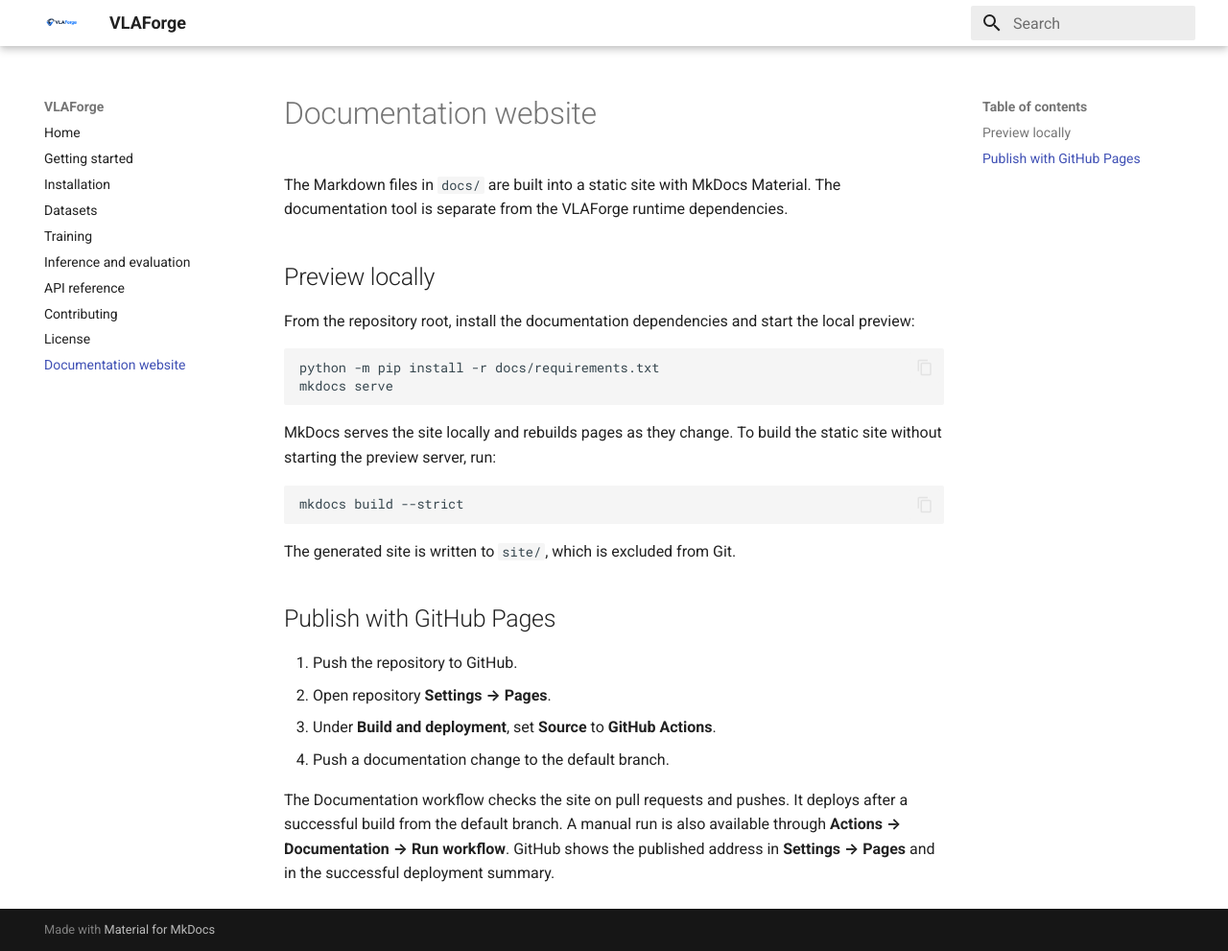
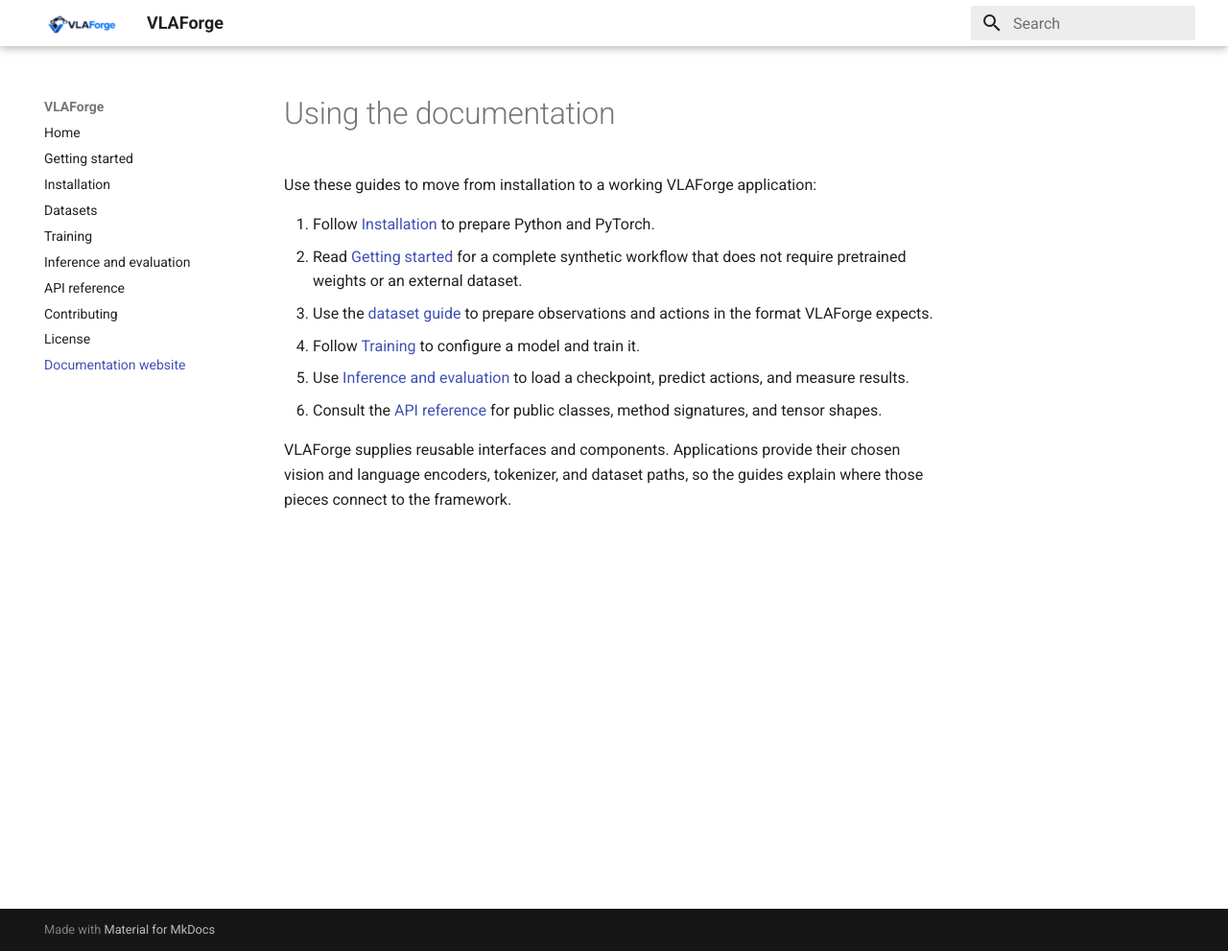
Before and after one commit to aymen-000/VLAForge, an MkDocs documentation site: the page built from docs/website.md, in a window 1280 px wide and 991 px high. Shown: the whole window at 96% size. Built offline with MkDocs 1.6.1 and Material for MkDocs 9.7.7, drawn with Linux system fonts in a browser that asks for light colours.

Commit message:
docs: focus README and site guide on framework users

````diff
--- a/docs/website.md
+++ b/docs/website.md
@@ -1,37 +1,18 @@
-# Documentation website
+# Using the documentation
 
-The Markdown files in `docs/` are built into a static site with MkDocs
-Material. The documentation tool is separate from the VLAForge runtime
-dependencies.
+Use these guides to move from installation to a working VLAForge application:
 
-## Preview locally
+1. Follow [Installation](installation.md) to prepare Python and PyTorch.
+2. Read [Getting started](getting_started.md) for a complete synthetic
+   workflow that does not require pretrained weights or an external dataset.
+3. Use the [dataset guide](datasets.md) to prepare observations and actions in
+   the format VLAForge expects.
+4. Follow [Training](training.md) to configure a model and train it.
+5. Use [Inference and evaluation](inference.md) to load a checkpoint, predict
+   actions, and measure results.
+6. Consult the [API reference](api.md) for public classes, method signatures,
+   and tensor shapes.
 
-From the repository root, install the documentation dependencies and start the
-local preview:
-
-```bash
-python -m pip install -r docs/requirements.txt
-mkdocs serve
-```
-
-MkDocs serves the site locally and rebuilds pages as they change. To build the
-static site without starting the preview server, run:
-
-```bash
-mkdocs build --strict
-```
-
-The generated site is written to `site/`, which is excluded from Git.
-
-## Publish with GitHub Pages
-
-1. Push the repository to GitHub.
-2. Open repository **Settings → Pages**.
-3. Under **Build and deployment**, set **Source** to **GitHub Actions**.
-4. Push a documentation change to the default branch.
-
-The Documentation workflow checks the site on pull requests and pushes. It
-deploys after a successful build from the default branch. A manual run is also
-available through **Actions → Documentation → Run workflow**. GitHub shows the
-published address in **Settings → Pages** and in the successful deployment
-summary.
+VLAForge supplies reusable interfaces and components. Applications provide
+their chosen vision and language encoders, tokenizer, and dataset paths, so
+the guides explain where those pieces connect to the framework.
````
Also changed, not shown: README.md (+8 -23 lines), docs/images/logo.png.
